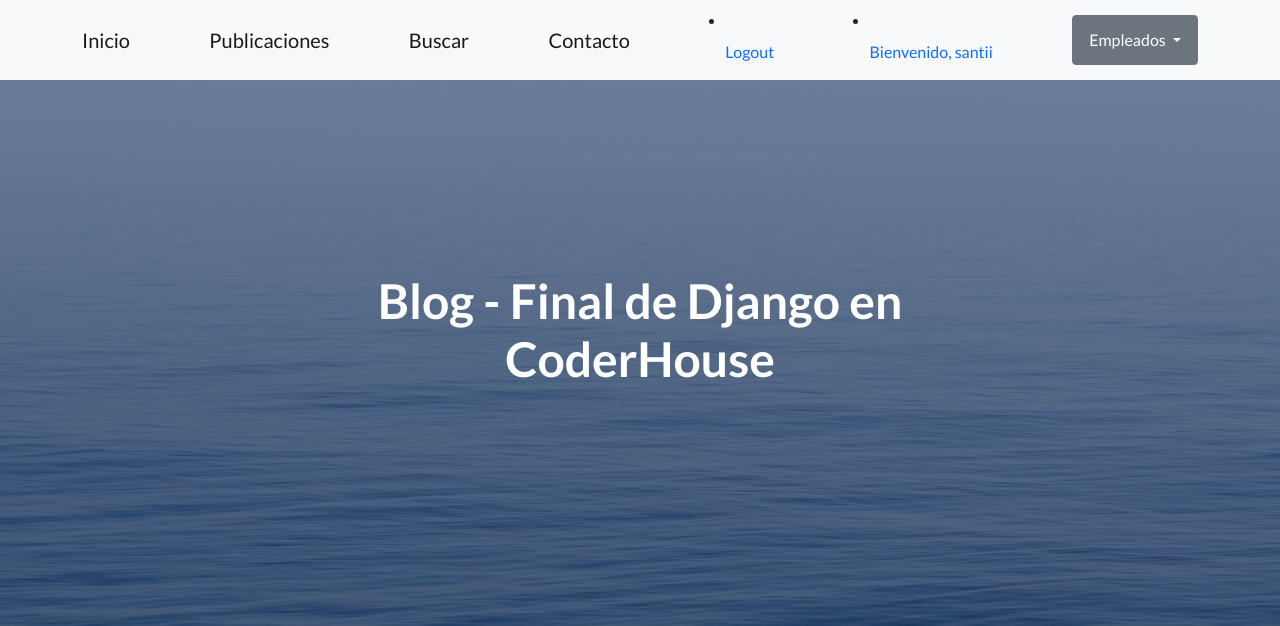
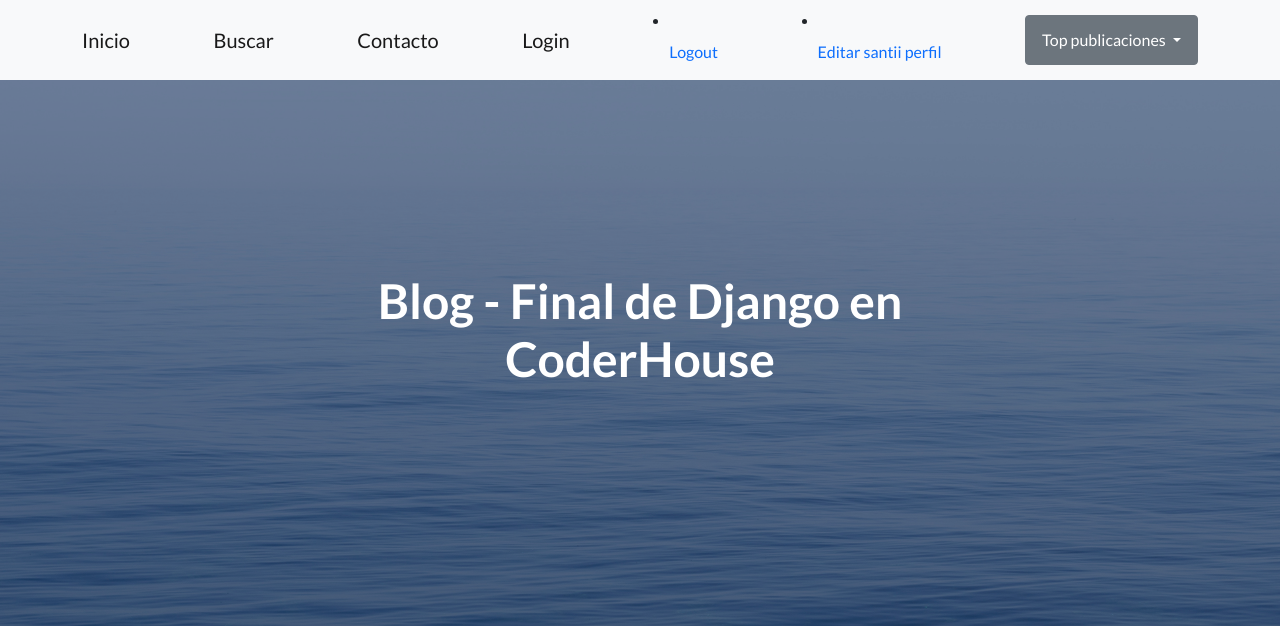
Before and after one commit to santiagopasi/blog, a Django app: page /blogApp/login/ in a window 1280 px wide. Shown: the top 626 px of the page. Run offline with Django 4.2, Linux system fonts and the light colour scheme; a user stored in the database is signed in; some libraries are stand-ins or nearby versions.

Commit message:
se le agrega edit perfil, pero no se muestra el formulario :/

```diff
--- a/blogCoder/blogApp/template/index.html
+++ b/blogCoder/blogApp/template/index.html
@@ -8,7 +8,7 @@
         <meta name="viewport" content="width=device-width, initial-scale=1, shrink-to-fit=no" />
         <meta name="description" content="Blog final Coder" />
         <meta name="author" content="Santiago Pasi Arias" />
-        <title>Web de Altec Cerramientos</title>
+        <title>Blog de Peliculas</title>
         <!-- Favicon-->
         <link rel="icon" type="image/x-icon" href="{%static 'blogApp/assets/favicon.ico' %}" />
         <!-- Bootstrap icons-->
@@ -25,10 +25,11 @@
         <!-- Navigation-->
         <nav class="navbar navbar-light bg-light static-top">
             <div class="container">
-                <a class="navbar-brand" href="#">Inicio</a>
-                <a class="navbar-brand" href="#">Publicaciones</a>
+                <a class="navbar-brand" href="{%url 'Inicio'%}">Inicio</a>
+
                 <a class="navbar-brand" href="#">Buscar</a>
                 <a class="navbar-brand" href="#">Contacto</a>
+                <a class="navbar-brand" href="{%url 'Login'%}">Login</a>
 
                     {% if user.is_authenticated %}
 
@@ -36,7 +37,7 @@
                       <a class="nav-link" href="{%url 'Logout'%}">Logout</a>
                     </li>
                     <li class="nav-item">
-                      <a class="nav-link" href="{%url 'Perfil'%}">Bienvenido, {{user.username}}</a>
+                      <a class="nav-link" href="{%url 'Perfil'%}">Editar {{user.username}} perfil</a>
                     </li>
 
                     {% endif %}
@@ -44,14 +45,14 @@
 
                 <div class="dropdown">
                     <button class="btn btn-secondary dropdown-toggle" type="button" id="dropdownMenu2" data-bs-toggle="dropdown" aria-expanded="false">
-                      Empleados
+                      Top publicaciones
                     </button>
                     <ul class="dropdown-menu" aria-labelledby="dropdownMenu2">
                         <a href="#">
-                      <li ><button class="dropdown-item" type="button" >Lista de Empleados</button></li>
+                      <li ><button class="dropdown-item" type="button" >Top 5</button></li>
                         </a>
                         <a href="#">
-                      <li ><button class="dropdown-item" type="button" >Añadir Empleados</button></li>
+                      <li ><button class="dropdown-item" type="button" >Ultimas publicaciones</button></li>
                         </a>
                     </ul>
                   </div>
--- a/blogCoder/blogApp/template/login.html
+++ b/blogCoder/blogApp/template/login.html
@@ -4,10 +4,12 @@
 
     {%block content%}
 
+
+
 <form action="" method="POST">
 {%csrf_token%}
 {{form.as_p}}
-<input type="submit" value="Update" class="btn btn-secondary">
+<input type="Log in" value="Update" class="btn btn-secondary">
 
 </form>
 
--- a/blogCoder/blogApp/urls.py
+++ b/blogCoder/blogApp/urls.py
@@ -9,6 +9,7 @@
     path('registro/', views.registro, name="Registro"),
     path('logout/', views.logout_request, name="Logout"),
     path('perfil/', views.perfil, name="Perfil"),
+    path('editar-perfil/',views.editar_perfil,name="EditarPerfil")
 
 
 
--- a/blogCoder/blogApp/views.py
+++ b/blogCoder/blogApp/views.py
@@ -3,6 +3,8 @@
 from django.contrib.auth.forms import AuthenticationForm,UserCreationForm
 from django.contrib.auth import login,authenticate,logout
 from django.contrib.auth.models import User
+from django.contrib.auth.decorators import login_required
+from .forms import UserEditForm
 
 # Create your views here.
 
@@ -50,3 +52,24 @@
 
 def perfil(request):
     return render(request, 'perfil.html')
+
+#decorador que hace que solo pueda acceder a la vista si esta logueado
+@login_required
+def editar_perfil(request):
+
+    username=request.user.username
+
+    if request.method == 'POST':
+        form = UserEditForm(request.POST)
+        if form.is_valid():
+            info = form.cleaned_data
+            request.user.email = info['email']
+            psw = info['password1']
+            request.user.set_password(psw)
+            request.user.save()
+
+            render (request, 'perfil.html', {'mensaje':f"Usuario {username} modificado correctamente"})
+    else:
+        form = UserEditForm(initial={'email':request.user.email})
+
+    return render(request, 'editar_perfil.html',{form:'form','username':username})
```
Also changed, not shown: blogCoder/blogApp/forms.py (added, +17 -0 lines), blogCoder/blogApp/template/editar_perfil.html (added, +19 -0 lines), blogCoder/blogApp/template/perfil.html (+11 -1 lines), blogCoder/db.sqlite3.
